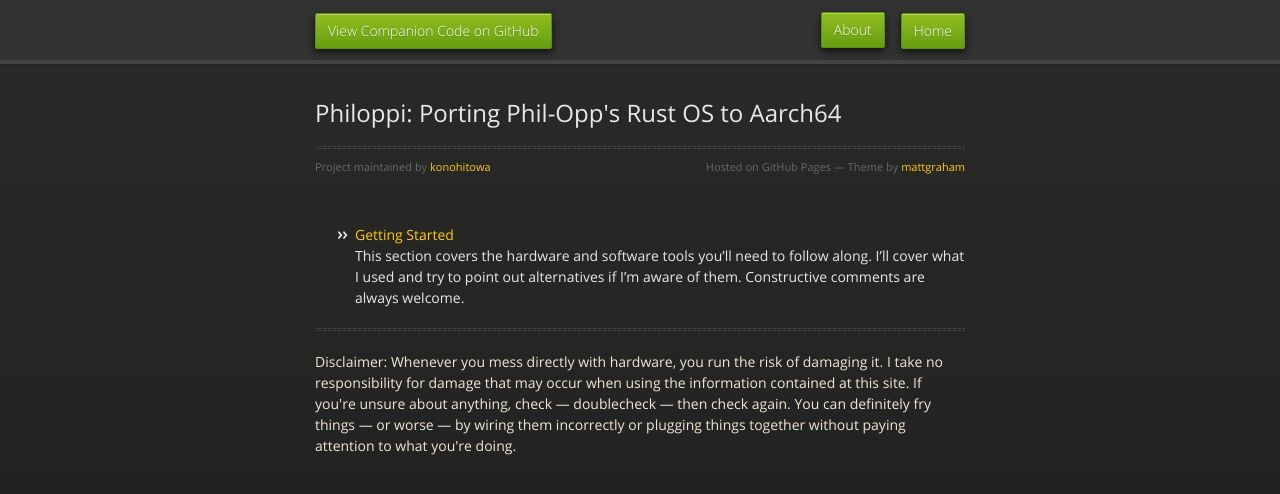
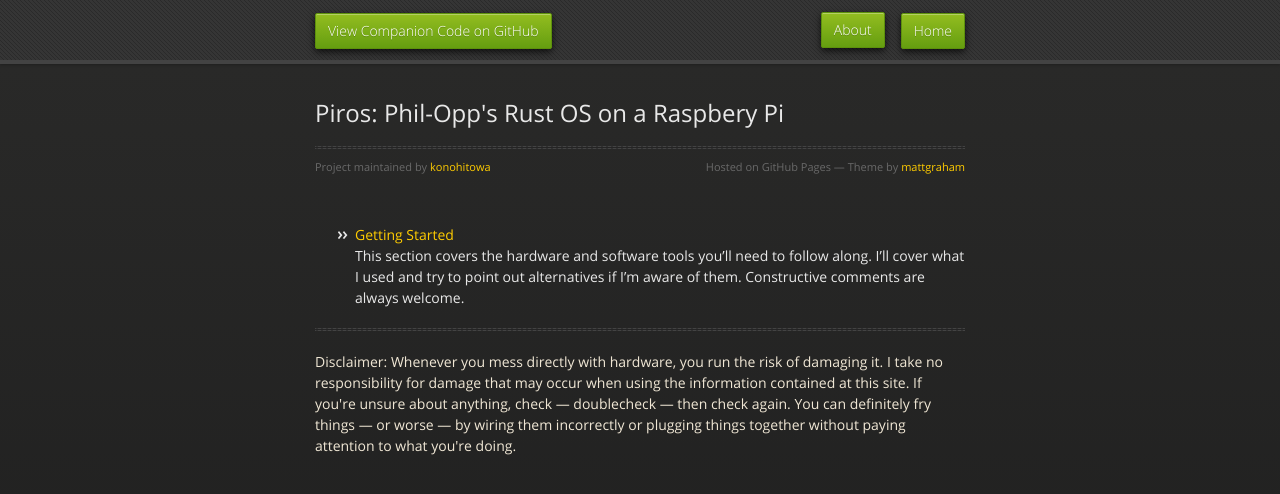
Before and after one commit to konohitowa/konohitowa.github.io, a Jekyll site: the page built from index.html, in a window 1280 px wide. Shown: the top 494 px of the page. Built offline with Jekyll 4.4.1, drawn with Linux system fonts in a browser that asks for light colours; nearby versions of some CDN libraries; comment, search, counter and statistics services are not loaded.

Commit message:
Renamed project to Piros.

```diff
--- a/_config.yml
+++ b/_config.yml
@@ -1,2 +1,2 @@
 timezone: America/Phoenix
-title: "Philoppi: Porting Phil-Opp's Rust OS to Aarch64"
+title: "Piros: Phil-Opp's Rust OS on a Raspbery Pi"
--- a/_includes/header.html
+++ b/_includes/header.html
@@ -1,6 +1,6 @@
       <div id="header">
         <nav>
-          <li class="fork"><a href="https://github.com/konohitowa/philoppi">View Companion Code on GitHub</a></li>
+          <li class="fork"><a href="https://github.com/konohitowa/piros">View Companion Code on GitHub</a></li>
           <li class="downloads"><a href="/">Home</a></li>
           <li class="title"><a href="/about.html">About</a></li>
         </nav>
--- a/index.html
+++ b/index.html
@@ -2,7 +2,7 @@
 layout: default
 ---
 <ul>
-  {% for post in site.posts %}
+  {% for post in site.posts reversed %}
     <li>
       <a href="{{ post.url }}">{{ post.title }}</a>
       <h4>{{ post.excerpt }}</h4>
```
Also changed, not shown: params.json (+1 -1 lines), 5 other files.
